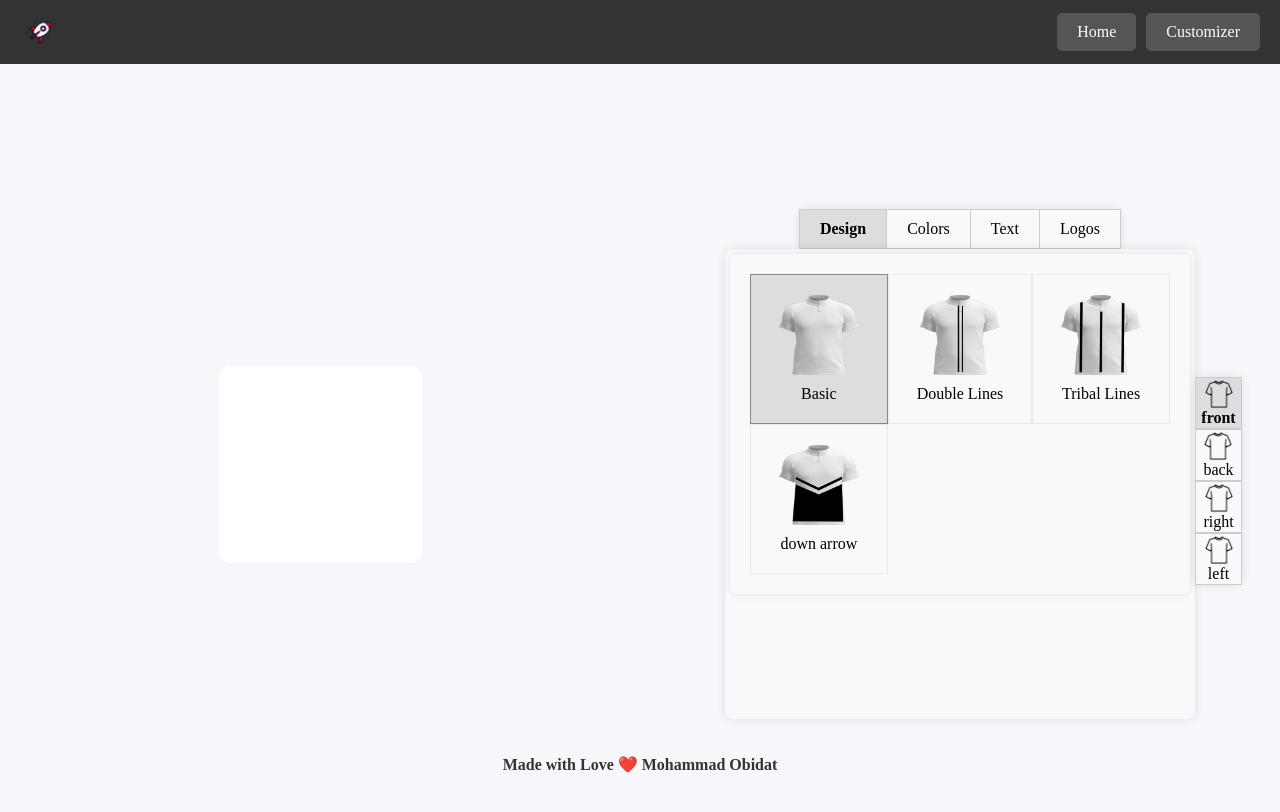
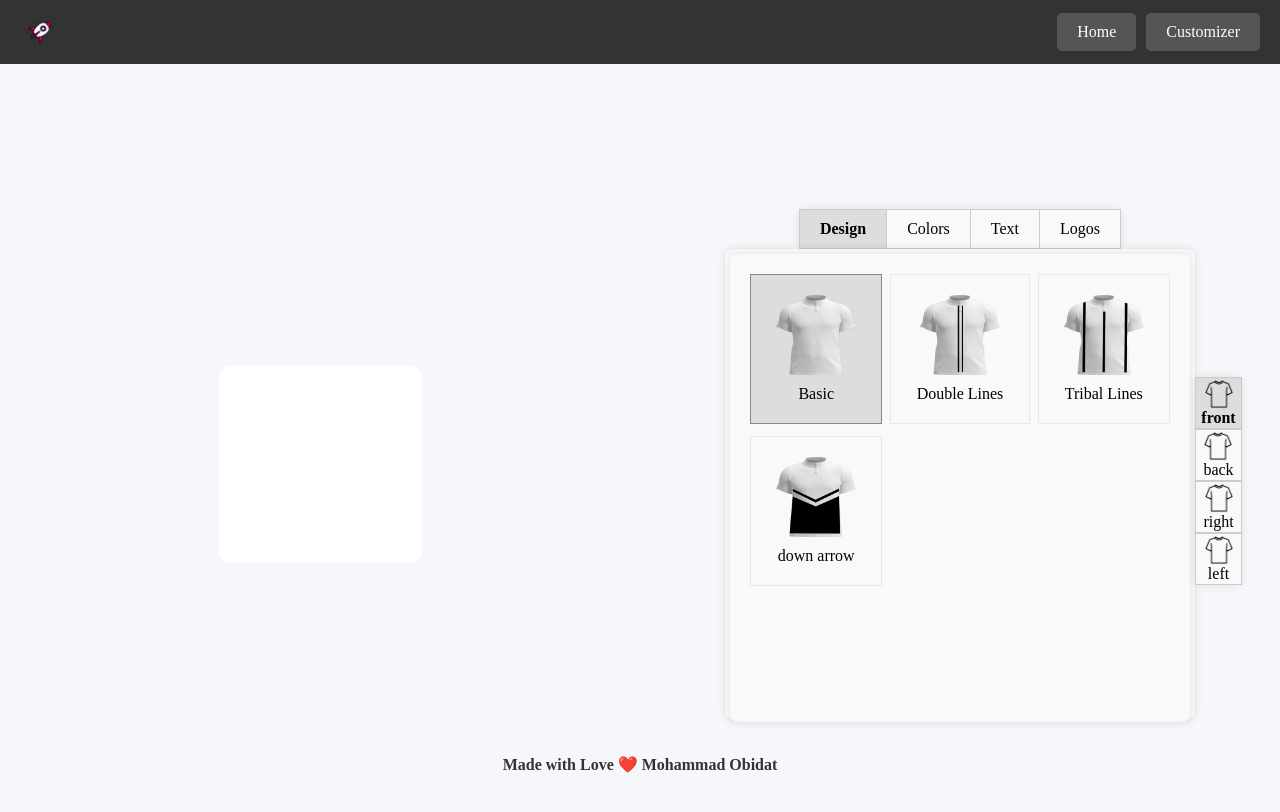
Before and after one commit to Mohammad-Obidat/3D-tshirt-configurator, a React (Vite) app: page / in a window 1280 px wide. Both pictures are taken after a click on the element "Customizer". Shown: the top 812 px of the page. Built offline with nearby package versions, Linux system fonts and the light colour scheme; no server answers.

Commit message:
Changing some stylies

```diff
--- a/src/styles/Colors.css
+++ b/src/styles/Colors.css
@@ -1,6 +1,7 @@
 @import url('https://fonts.googleapis.com/css?family=Lato:400,300');
 
 .color-container {
+  height: 53.5vh;
   background-color: #f9f9f9;
   padding: 20px;
   border-radius: 8px;
--- a/src/styles/Customizer.css
+++ b/src/styles/Customizer.css
@@ -44,9 +44,14 @@
   height: 53.5vh;
 }
 
-.top-container,
+.top-container {
+  margin-bottom: 1em;
+}
+
 .stylish-container {
-  margin-bottom: 15px;
+  display: grid;
+  grid-template-columns: repeat(4, 1fr);
+  margin-bottom: 3em;
 }
 
 .stylish-div {
@@ -59,6 +64,7 @@
   border-radius: 5px;
   padding: 5px;
   margin-right: 1em;
+  margin-bottom: 1em;
 }
 
 .stylish-div:nth-last-child(1) {
--- a/src/styles/Design.css
+++ b/src/styles/Design.css
@@ -1,8 +1,9 @@
 .design-container {
+  height: 53.5vh;
   display: grid;
   grid-template-columns: auto auto auto;
   grid-template-rows: auto auto auto;
-  padding: 5px;
+  gap: 0.5em;
   background-color: #f9f9f9;
   padding: 20px;
   border-radius: 8px;
@@ -10,7 +11,9 @@
 }
 
 .design-tab {
+  height: fit-content;
   border: 0.5px solid rgba(228, 228, 228, 0.8);
+  margin-bottom: -100px;
 }
 
 .design-tab:hover {
```
